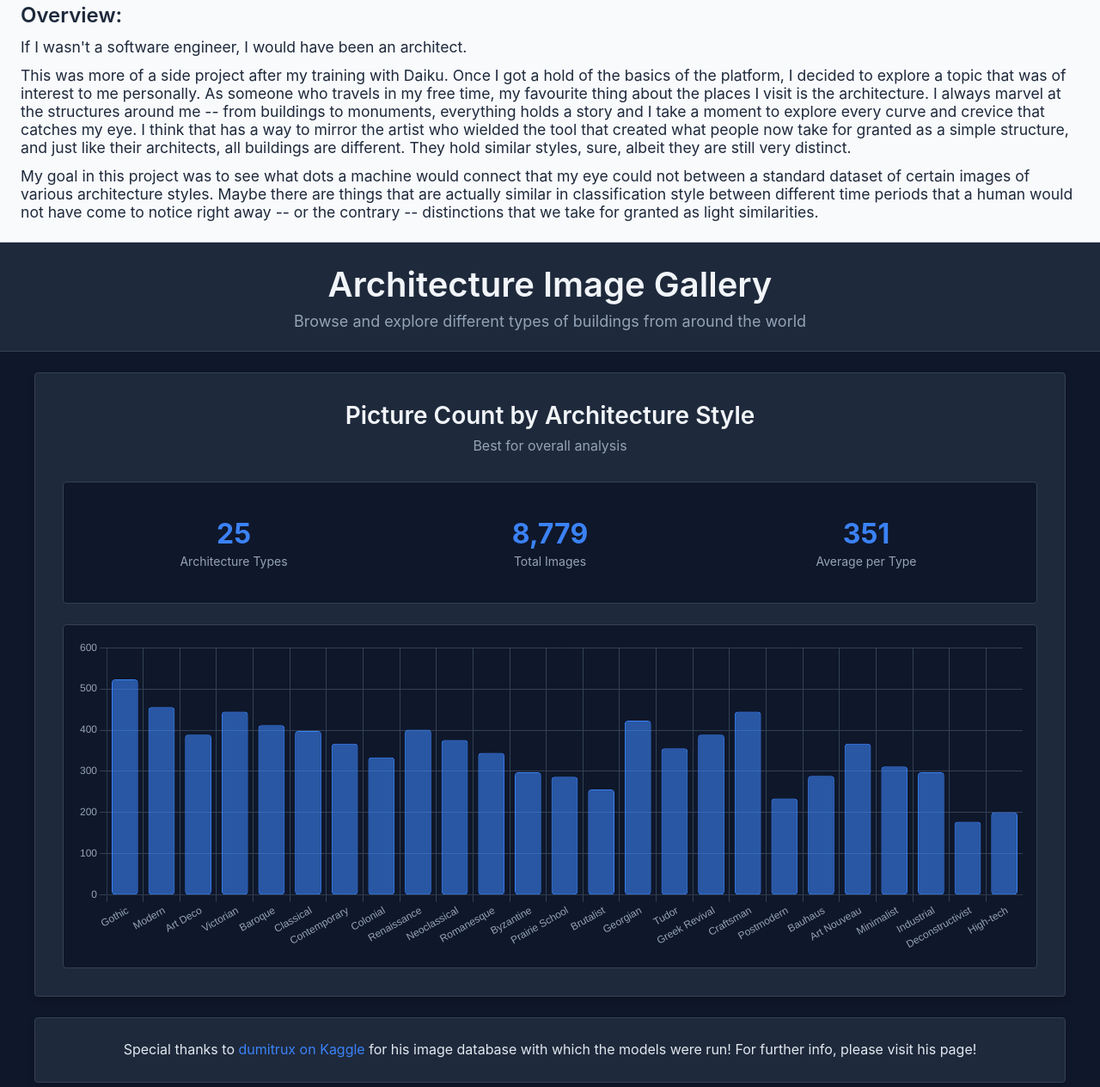
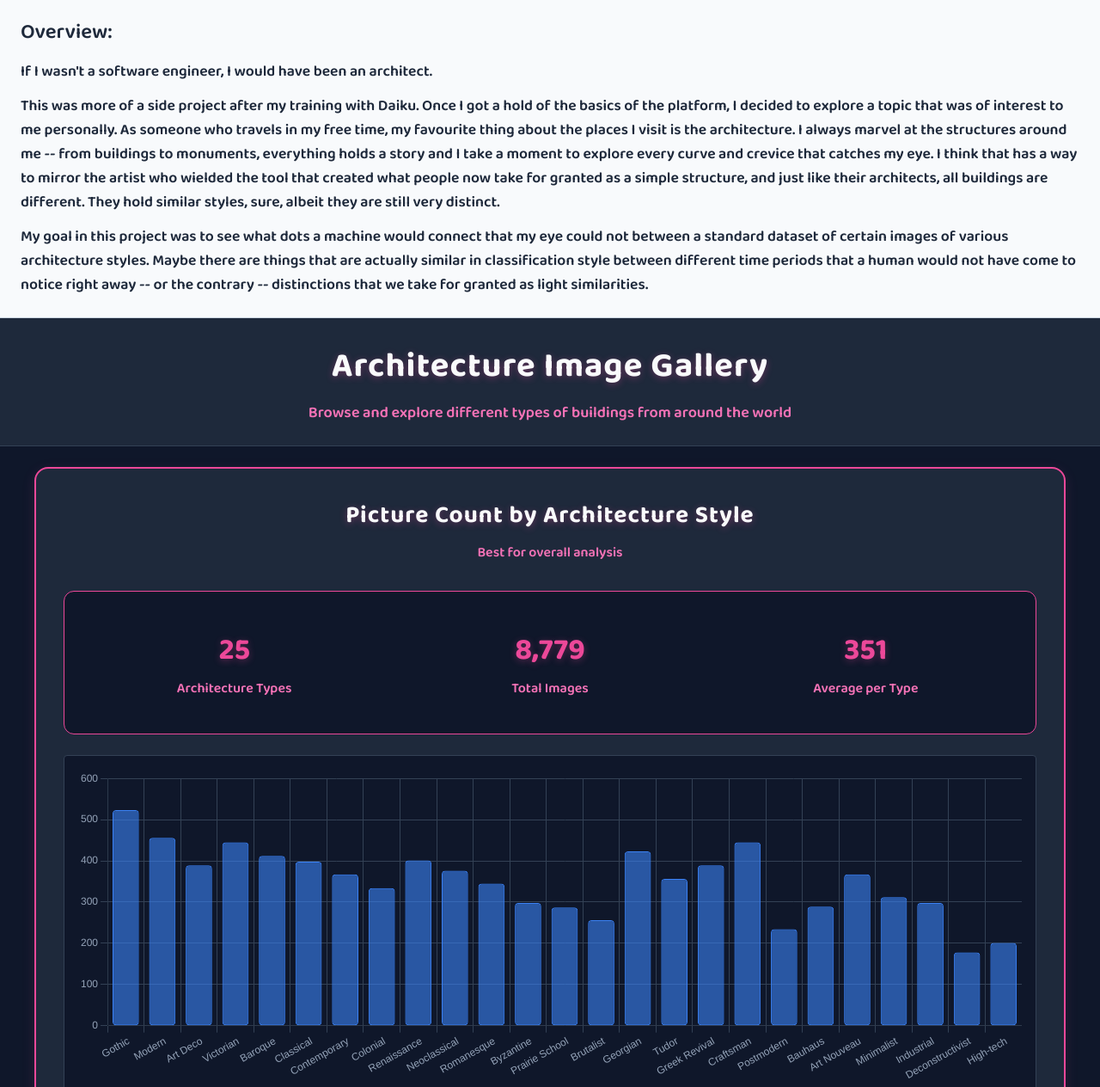
Before and after one commit to helenkrenov/arch-passion-project, a plain HTML site: page index.html in a window 1280 px wide. Shown: the part 112-1376 px from the top of the page at 86% size. Drawn offline with nearby package versions, Linux system fonts and the light colour scheme.

Commit message:
making things pink in css

```diff
--- a/index.html
+++ b/index.html
@@ -5,8 +5,7 @@
     <meta name="viewport" content="width=device-width, initial-scale=1.0">
     <title>Architecture Image Gallery</title>
     <script src="https://cdnjs.cloudflare.com/ajax/libs/Chart.js/3.9.1/chart.min.js"></script>
-
-
+    <link href="https://fonts.googleapis.com/css2?family=Baloo+2:wght@600;700&display=swap" rel="stylesheet">
     <style>
         * {
             margin: 0;
@@ -15,12 +14,22 @@
         }
 
         body {
-            font-family: -apple-system, BlinkMacSystemFont, 'Segoe UI', Roboto, sans-serif;
+            font-family: 'Baloo 2', -apple-system, BlinkMacSystemFont, 'Segoe UI', Roboto, sans-serif;
             background: #0f172a;
-            color: #e2e8f0;
+            color: #f9fafb;
             min-height: 100vh;
             display: flex;
             flex-direction: column;
+        }
+
+        a {
+            color: #ec4899;
+            text-decoration: none;
+            transition: color 0.2s;
+        }
+        a:hover {
+            color: #f472b6;
+            text-decoration: underline;
         }
 
         .header {
@@ -31,15 +40,18 @@
         }
 
         .header_h1 {
-            color: #f1f5f9;
+            color: #f9fafb;
             font-size: 2.5rem;
-            font-weight: 600;
+            font-weight: 700;
             margin-bottom: 8px;
+            letter-spacing: 1px;
+            text-shadow: 0 2px 8px #ec489955;
         }
 
         .header_p {
-            color: #94a3b8;
+            color: #f472b6;
             font-size: 1.125rem;
+            font-weight: 600;
         }
 
         .main_container {
@@ -53,12 +65,12 @@
 
         .chart_container {
             background: #1e293b;
-            border-radius: 4px;
-            box-shadow: 0 4px 8px rgba(0, 0, 0, 0.2);
+            border-radius: 16px;
+            box-shadow: 0 4px 16px rgba(236, 72, 153, 0.12);
             width: 100%;
             max-width: 1200px;
             padding: 32px;
-            border: 1px solid #334155;
+            border: 2px solid #ec4899;
         }
 
         .chart_header {
@@ -67,15 +79,18 @@
         }
 
         .chart_header_h2 {
-            color: #f1f5f9;
+            color: #f9fafb;
             font-size: 1.75rem;
-            font-weight: 600;
+            font-weight: 700;
             margin-bottom: 8px;
+            letter-spacing: 1px;
+            text-shadow: 0 2px 8px #ec489955;
         }
 
         .chart_header_p {
-            color: #94a3b8;
+            color: #f472b6;
             font-size: 1rem;
+            font-weight: 600;
         }
 
         .stats_summ {
@@ -84,9 +99,9 @@
             gap: 20px;
             background: #0f172a;
             padding: 24px;
-            border-radius: 4px;
+            border-radius: 12px;
             margin-bottom: 24px;
-            border: 1px solid #334155;
+            border: 1.5px solid #ec4899;
         }
 
         .stats_item {
@@ -95,15 +110,17 @@
         }
 
         .stats_num {
-            font-size: 2rem;
+            font-size: 2.2rem;
             font-weight: 700;
-            color: #3b82f6;
+            color: #ec4899;
             margin-bottom: 4px;
+            text-shadow: 0 2px 8px #ec489955;
         }
 
         .stat_label {
-            font-size: 0.875rem;
-            color: #94a3b8;
+            font-size: 1rem;
+            color: #f472b6;
+            font-weight: 600;
         }
 
         .chart_wrapper {
```
